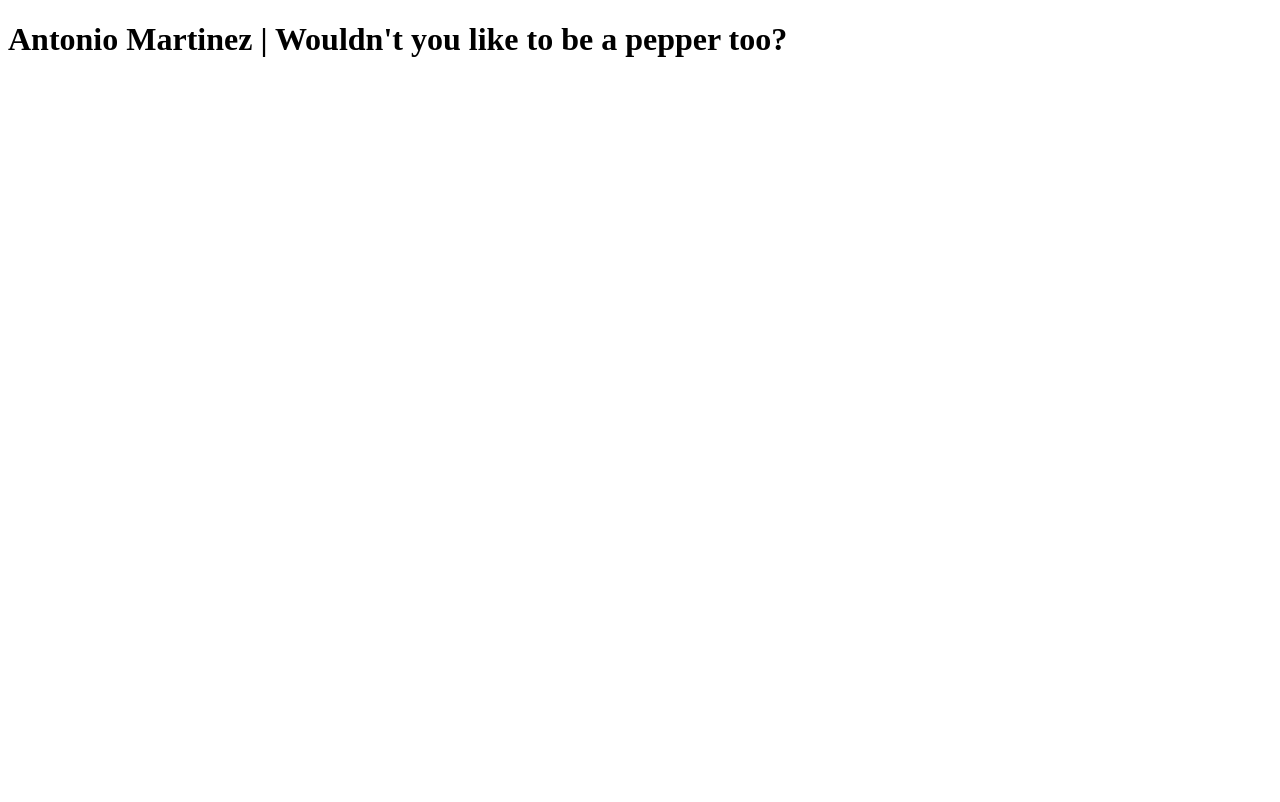
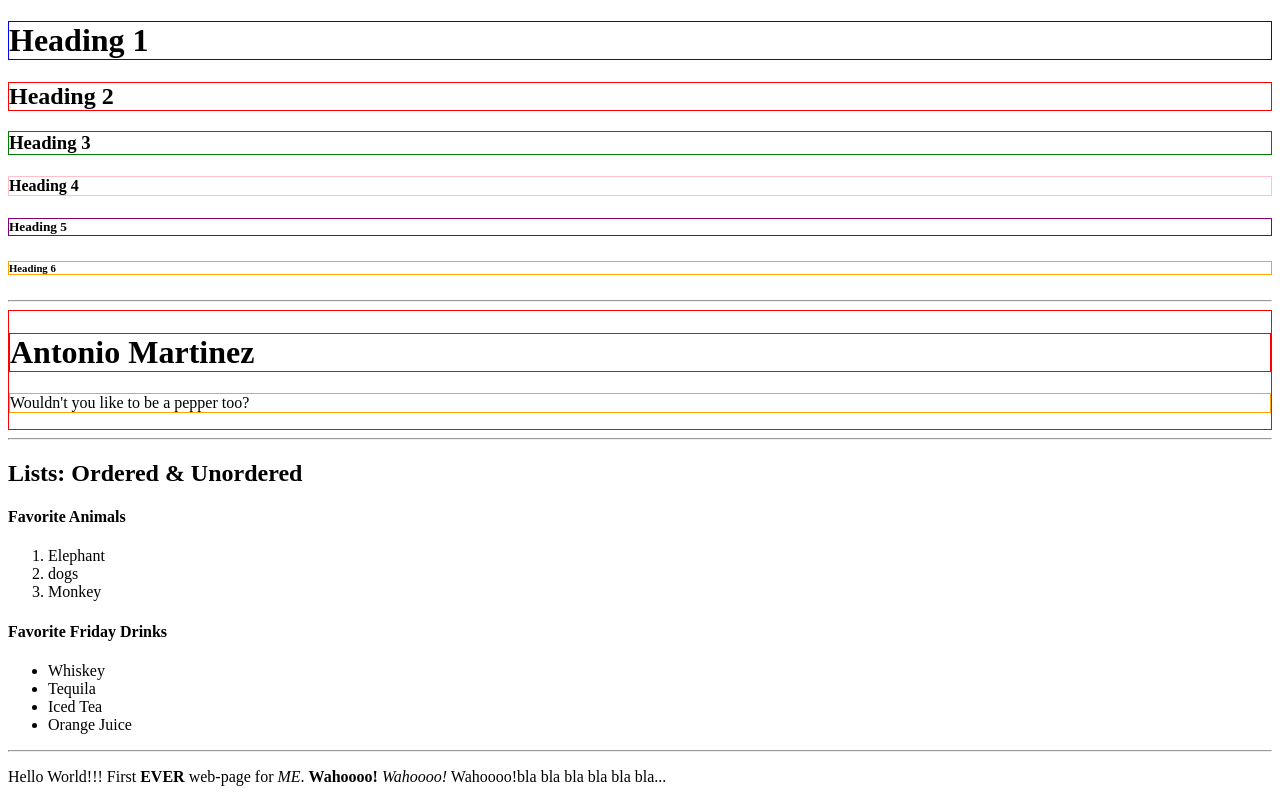
Before and after one commit to amartinez808/SE-111-GitRepo, a plain HTML site: page w1/images/scripts/css/index.html in a window 1280 px wide. Drawn offline with Linux system fonts and the light colour scheme.

Commit message:
w1 assigment.

```diff
--- a/w1/images/scripts/css/index.html
+++ b/w1/images/scripts/css/index.html
@@ -10,7 +10,45 @@
 </head>
 <body>
     <!--the body element contains ALL content for the page (stuff that is displayed/. seen in broswer!)-->
-    <h1>Antonio Martinez | Wouldn't you like to be a pepper too?</h1>
+    <h1 style="border:1px solid blue;">Heading 1</h1>
+    <h2 style="border:1px solid red;">Heading 2</h2>
+    <h3 style="border:1px solid green;">Heading 3</h3>
+    <h4 style="border:1px solid pink;">Heading 4</h4>
+    <h5 style="border:1px solid purple;">Heading 5</h5>
+    <h6 style="border:1px solid orange;">Heading 6</h6>
 
+    <hr>
+
+    <div style="border:1px solid red;" >
+        <!--DIVS do *NOT* hold their own content, they hold other elements-->
+        <h1 style="border:1px solid red;">Antonio Martinez</h1>
+
+        <p style="border:1px solid orange;">Wouldn't you like to be a pepper too?</p>
+    </div>
+
+    <hr>
+
+    <h2> Lists: Ordered & Unordered</h2>
+
+    <h4>Favorite Animals</h4>
+    <ol>
+        <li>Elephant</li>
+        <li>dogs</li>
+        <li>Monkey</li>
+    </ol>
+
+    <h4>Favorite Friday Drinks</h4>
+
+    <ul>
+        <li>Whiskey</li>
+        <li>Tequila</li>
+        <li>Iced Tea</li>
+        <li>Orange Juice</li>
+    </ul>
+
+    <hr>
+
+    <p>Hello World!!! First <b>EVER</b> web-page for <i>ME</i>. <strong>Wahoooo!</strong> <em>Wahoooo!</em> Wahoooo!bla bla bla bla bla bla... </p>
+    <p> </p>
 </body>
 </html>
```
